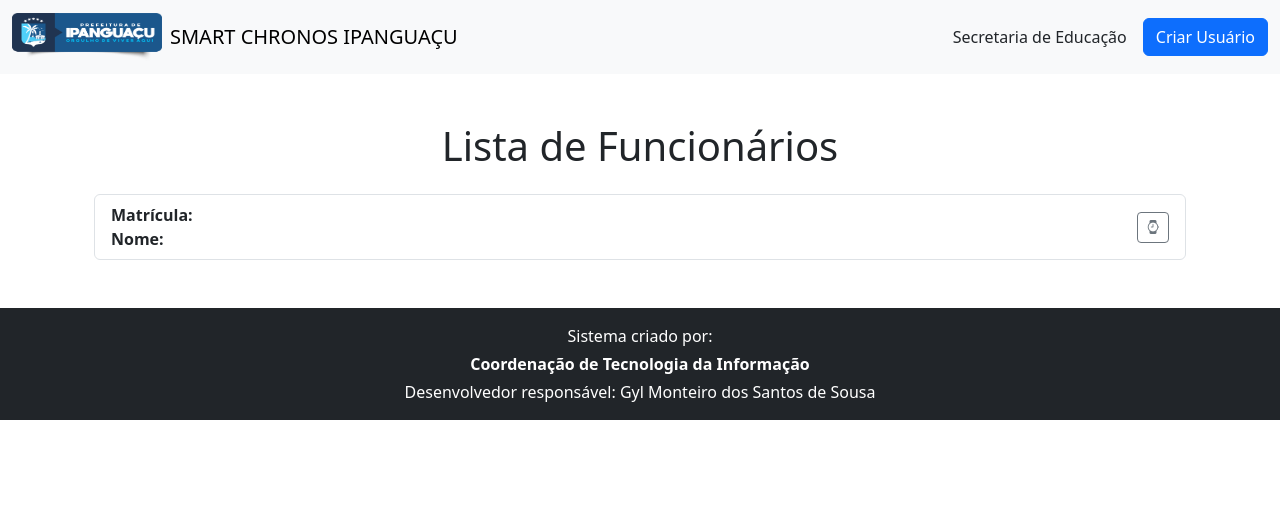
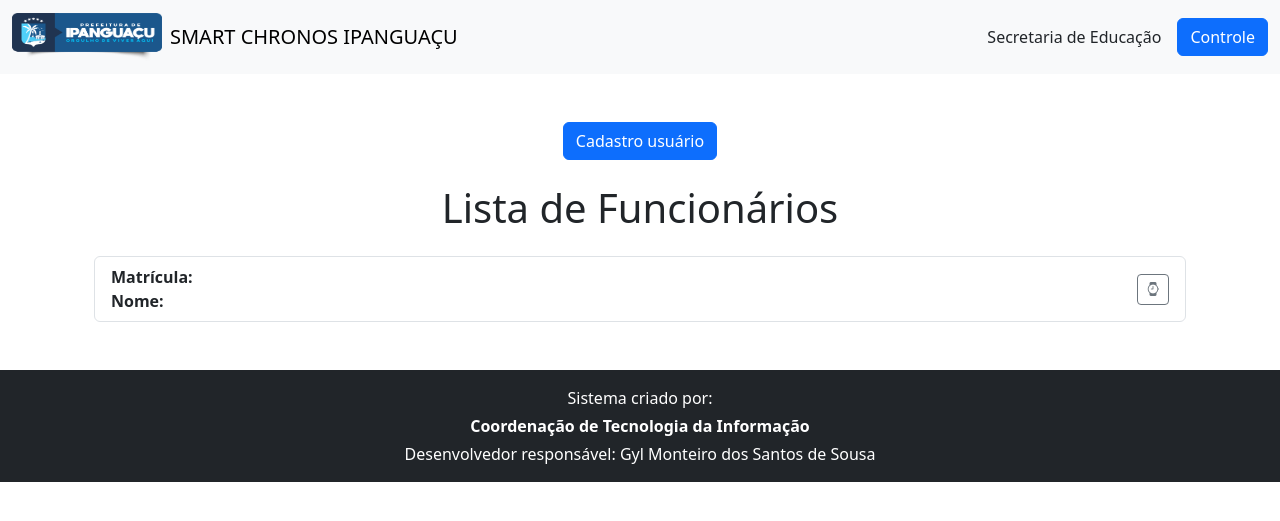
Before and after one commit to EndrewDev/smartchronos_2, a Django app: page /employees/ in a window 1280 px wide. Shown: the top 521 px of the page. Run offline with Django 5.2, Linux system fonts and the light colour scheme; data comes from the database, SQL or seed files in the repository.

Commit message:
criar chefes e gerentes para pode validar os funcionarios

```diff
--- a/point_control/templates/employee_list.html
+++ b/point_control/templates/employee_list.html
@@ -4,6 +4,9 @@
 
 
     <div class="container mt-5">
+        <center><a href="{% url 'create-user' %}" class="btn btn-primary"
+        >Cadastro usuário</a
+      ></center><br>
         <h1 class="text-center mb-4">Lista de Funcionários</h1>
         <ul class="list-group">
 
--- a/templates/base.html
+++ b/templates/base.html
@@ -58,8 +58,8 @@
             <span class="text-center text-lg-start me-lg-3"
               >Secretaria de Educação</span
             >
-            <a href="{% url 'create-user' %}" class="btn btn-primary"
-              >Criar Usuário</a
+            <a href="{% url 'employee-list' %}" class="btn btn-primary"
+              >Controle</a
             >
           </div>
         </div>
```
